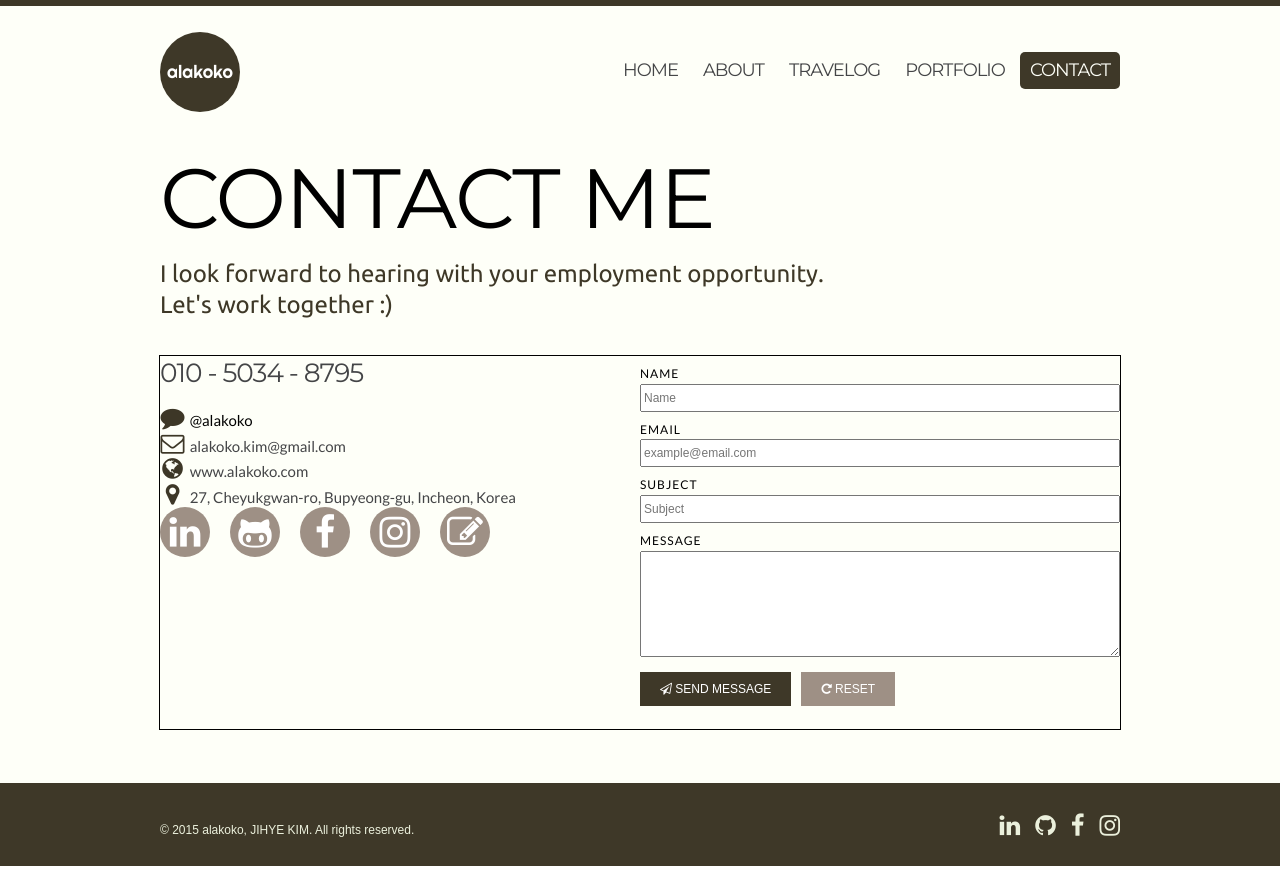
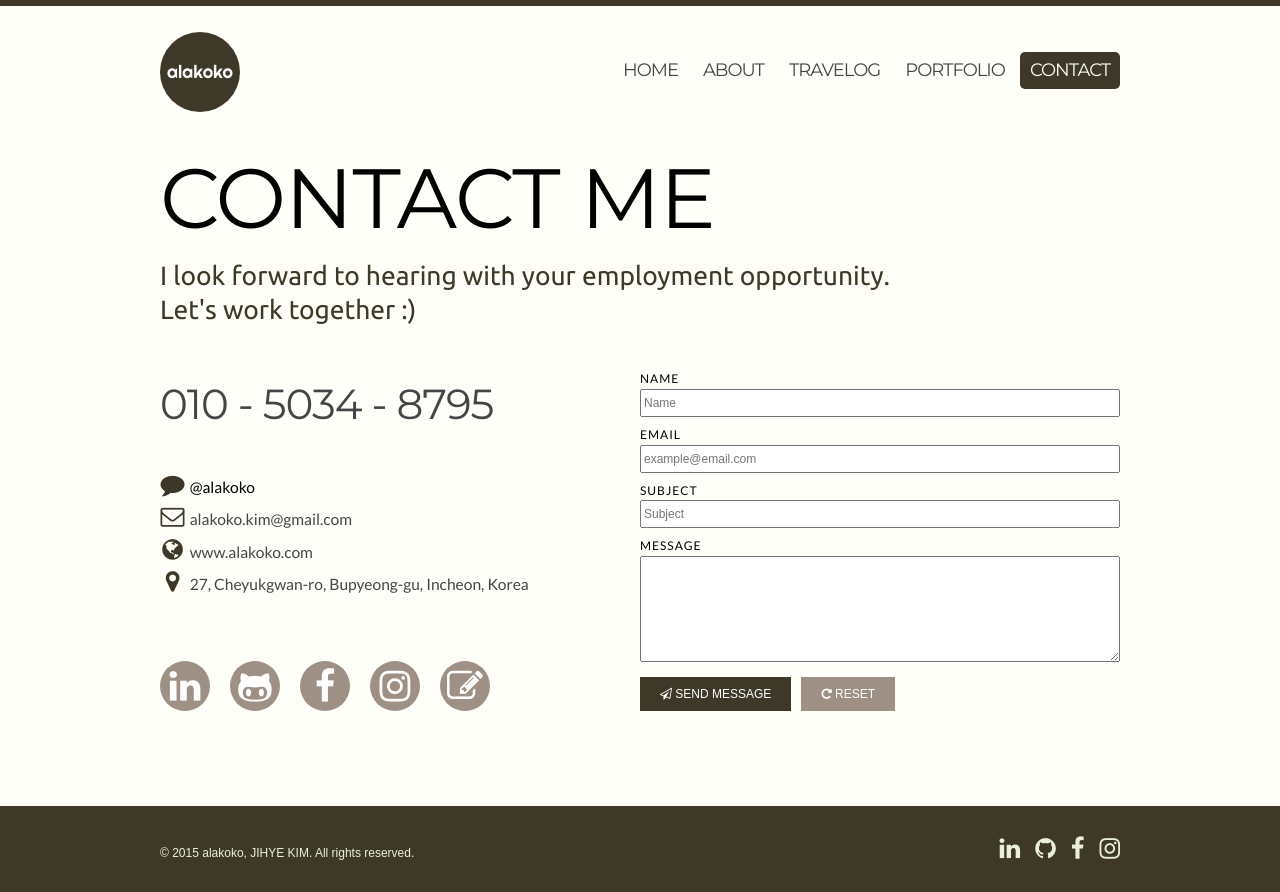
Before and after one commit to alakoko/alakoko.github.io, a website: page contact/contact.html in a window 1280 px wide. Before the commit the page ends 866 px from the top, so only its background shows below. Drawn offline with nearby package versions, Linux system fonts and the light colour scheme.

Commit message:
class정리 및 content 페이지 완성
class정리 및 content 페이지 완성

```diff
--- a/contact/contact.html
+++ b/contact/contact.html
@@ -13,7 +13,7 @@
 <body>
 	<div class="border"></div>
 		<div class="sub">
-			<header class="header">
+			<header>
 				<div class="logo"><a href="../index.html">alakoko</a></div>
 				<nav class="nav">
 					<ul class="gnb">
@@ -41,7 +41,7 @@
 						27, Cheyukgwan-ro, Bupyeong-gu,<br>
 						Incheon, Korea
 					</div> -->
-					<ul class="contact">
+					<ul class="list_contact">
 						<!-- <li><i class="fa fa-phone fa-2x"></i>&nbsp;<a href="tel:010-5034-8795">010 5034 8795</a></li> -->
 						<li><i class="fa fa-comment fa-2x"></i>&nbsp;
 							<span>@alakoko</span>
--- a/css/about.css
+++ b/css/about.css
@@ -39,6 +39,3 @@
 .profile>p>i{
 	color: #3E3828;
 }
-.content{
-	clear: both;
-}
--- a/css/common.css
+++ b/css/common.css
@@ -79,7 +79,7 @@ a {
 	height:6px;
 	background-color: #3E3828;
 }
-.header{
+header{
 	width: 960px;
 	overflow: hidden;
 	margin: 0 auto;
@@ -126,17 +126,12 @@ a {
 }
 
 /* content */
-.content{
-	padding-bottom:1.9em;
-}
 
 /* footer */
 footer{
 	padding: 30px 50px;
 	background-color: #3E3828;
 	color : #EBF0DC;
-	margin-top:-1.9em;
-	height:1.9em;
 }
 .footer_wrap{
 	width:960px;
--- a/css/contact.css
+++ b/css/contact.css
@@ -16,18 +16,19 @@
 }
 .banner>p{
 	margin-top: 5px;
-	font-size: 2em;
+	font-size: 2.2em;
 	color: #3E3827;
 	font-family: 'Ubuntu', sans-serif;
 }
 .content{
-	margin-top: 20px;
+	margin-top: 27px;
 	clear: both;
 	width:960px;
 	margin: 35px auto 0 auto;
 	overflow: hidden;
+	padding-bottom: 35px;
 	font-family: 'Lato', sans-serif;
-	border:1px solid black;
+	/*border:1px solid black;*/
 }
 .contact_box{
 	width: 480px;
@@ -36,11 +37,11 @@
 .contact_box>.mobile{
 	width: 480px;
 	float:left;
-	font-size: 2.2em;
+	font-size: 3.5em;
 	letter-spacing: -1px;
 	color: black;
 	font-family: 'Montserrat', sans-serif;
-	margin-bottom: 15px;
+	margin:16px 0 40px 0;
 }
 .contact_box>.address{
 	width: 480px;
@@ -50,21 +51,26 @@
 	color: black;
 	font-family: 'Ubuntu', sans-serif;
 }
-.contact{
+.list_contact{
 	width: 480px;
 }
-.contact>li>.fa{
+.list_contact > li+li{
+	margin-top:7px;
+}
+.list_contact>li>.fa{
 	color: #3D3727;
 	display: inline-block;
 	width: 25px;
 	height: 25px;
 	text-align: center;
 }
-.contact>li span{
-	font-size: 1.25em;
+.list_contact > li span{
+	font-size: 1.3em;
 }
 .follow_link{
 	overflow:hidden;
+	position: relative;
+	top:67px;
 }
 .follow_link>li{
 	float: left;
--- a/css/default.css
+++ b/css/default.css
@@ -20,7 +20,7 @@ a:hover {
 	/*color: #000;*/
 }
 
-.main,
+.career,
 .container > header {
 	width: 95%;
 	max-width: 69em;
```
Also changed, not shown: about/about.html (+3 -3 lines), index.html (+1 -1 lines), portfolio/portfolio.html (+1 -1 lines), travelog/travelog.html (+1 -1 lines).
